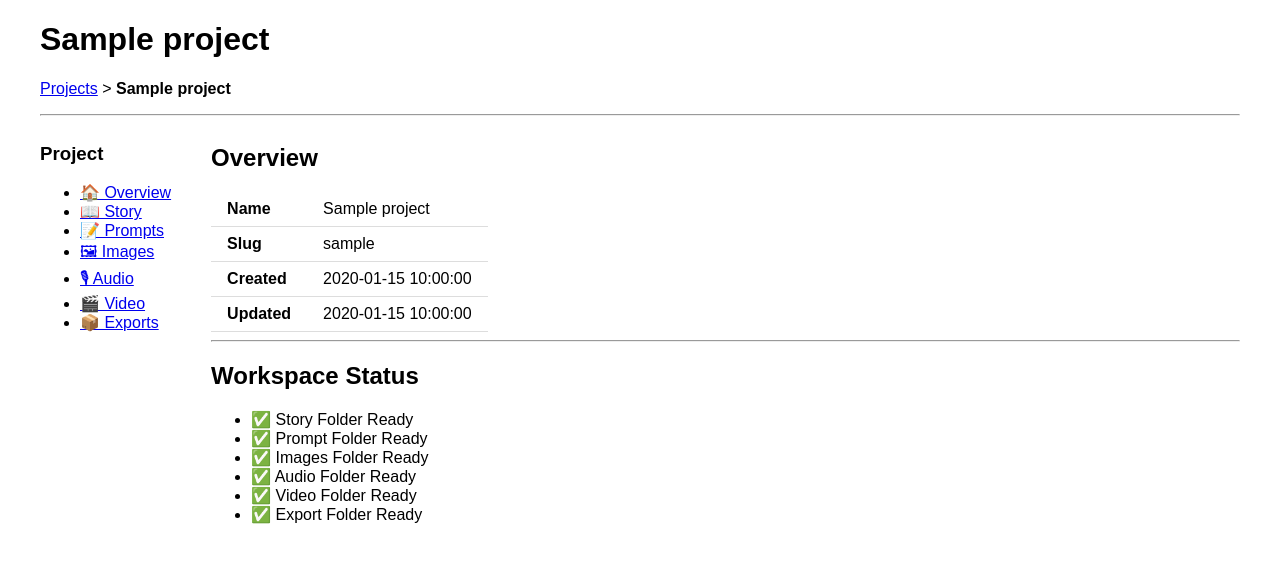
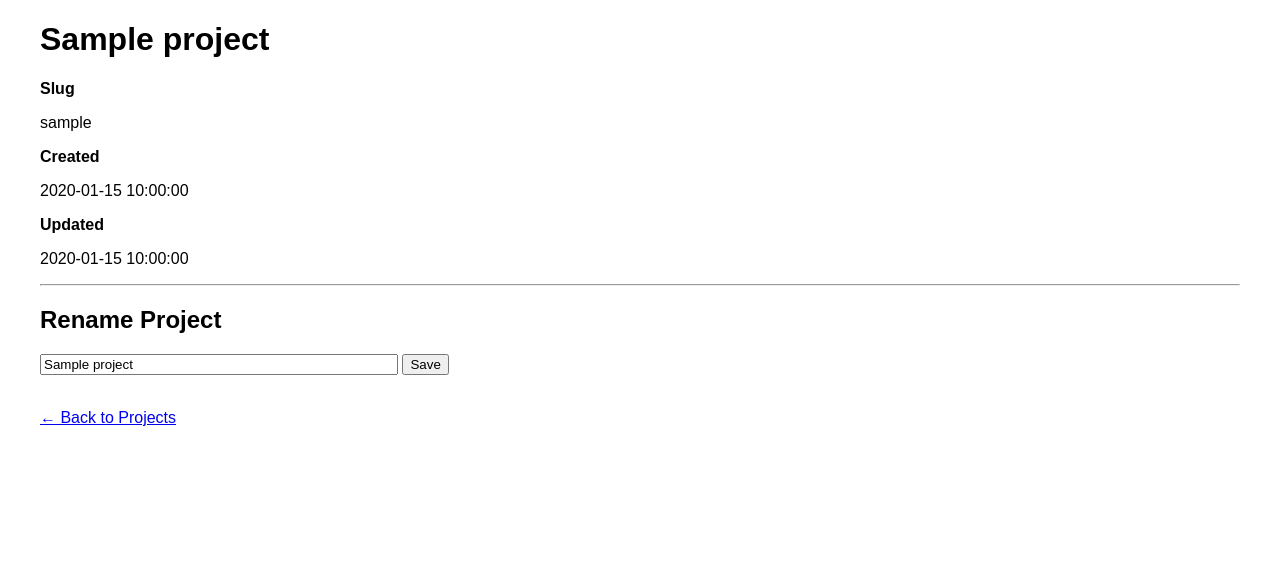
Before and after one commit to anshusangita08/AI-Studio, a Python web app: template app/ui/templates/projects/details.html in a window 1280 px wide. Shown: the part 77-640 px from the top of the page. Run offline with Jinja, Linux system fonts and the light colour scheme; the template is opened without the code that fills it: most values are stand-ins (such as "Sample title", 1, 10 or a date in 2020).

Commit message:
Build 005B - Rename project

```diff
--- a/app/ui/templates/projects/details.html
+++ b/app/ui/templates/projects/details.html
@@ -4,78 +4,47 @@
 
 <h1>{{ project.name }}</h1>
 
+<p><strong>Slug</strong></p>
+<p>{{ project.slug }}</p>
+
+<p><strong>Created</strong></p>
+<p>{{ project.created_at }}</p>
+
+<p><strong>Updated</strong></p>
+<p>{{ project.updated_at }}</p>
+
+<hr>
+
+<h2>Rename Project</h2>
+
+<form
+    action="/projects/{{ project.slug }}/rename"
+    method="post"
+>
+
+    <input
+        type="text"
+        name="name"
+        value="{{ project.name }}"
+        required
+        style="width:350px;"
+    >
+
+    <button type="submit">
+        Save
+    </button>
+
+</form>
+
+<br>
+
 <p>
 
-<a href="/projects/">Projects</a>
+<a href="/projects">
+← Back to Projects
 
->
-
-<strong>{{ project.name }}</strong>
+</a>
 
 </p>
 
-<hr>
-
-<div
-    style="
-        display:flex;
-        gap:40px;
-        align-items:flex-start;
-    "
->
-
-    {% include "projects/sidebar.html" %}
-
-    <div style="flex:1;">
-
-        <h2>Overview</h2>
-
-        <table>
-
-            <tr>
-                <td><strong>Name</strong></td>
-                <td>{{ project.name }}</td>
-            </tr>
-
-            <tr>
-                <td><strong>Slug</strong></td>
-                <td>{{ project.slug }}</td>
-            </tr>
-
-            <tr>
-                <td><strong>Created</strong></td>
-                <td>{{ project.created_at }}</td>
-            </tr>
-
-            <tr>
-                <td><strong>Updated</strong></td>
-                <td>{{ project.updated_at }}</td>
-            </tr>
-
-        </table>
-
-        <hr>
-
-        <h2>Workspace Status</h2>
-
-        <ul>
-
-            <li>✅ Story Folder Ready</li>
-
-            <li>✅ Prompt Folder Ready</li>
-
-            <li>✅ Images Folder Ready</li>
-
-            <li>✅ Audio Folder Ready</li>
-
-            <li>✅ Video Folder Ready</li>
-
-            <li>✅ Export Folder Ready</li>
-
-        </ul>
-
-    </div>
-
-</div>
-
 {% endblock %}
```
Also changed, not shown: app/models/project.py (+28 -0 lines), app/services/project_service.py (+23 -0 lines), app/ui/routes_projects.py (+23 -0 lines), workspace/projects/test/project.json (+1 -1 lines), 1 other file.
